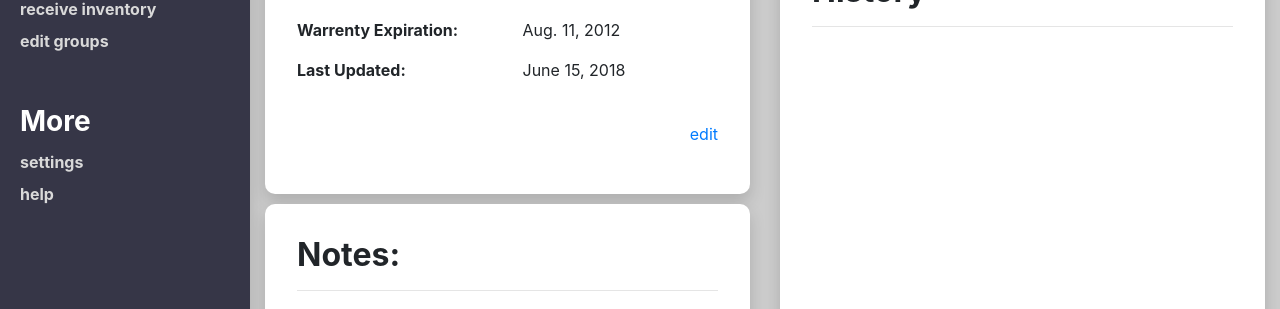
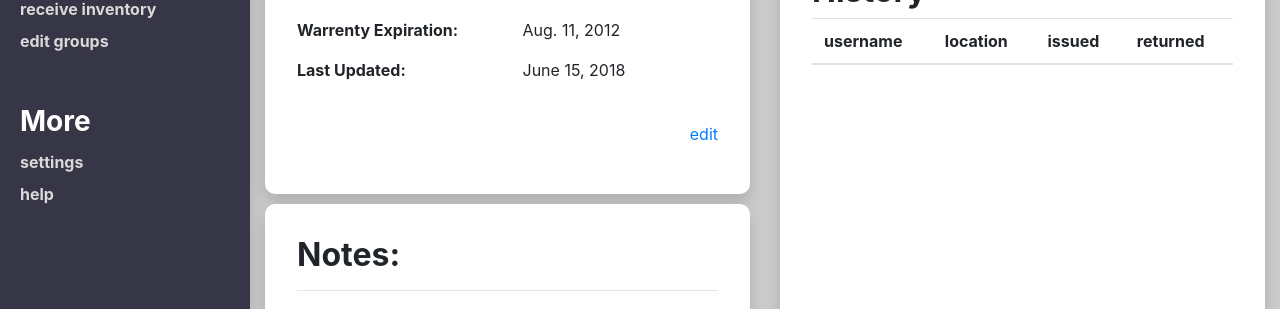
Before and after one commit to teschel6/assetManager, a Django app: page /1234/ in a window 1280 px wide. Shown: the part 415-724 px from the top of the page. Run offline with Django 3.2, Linux system fonts and the light colour scheme; data comes from the database, SQL or seed files in the repository; lists and menus that the app fills with data are empty; some libraries are stand-ins or nearby versions.

Commit message:
fixed location bug and history card

```diff
--- a/assetManager/assetManager/settings.py
+++ b/assetManager/assetManager/settings.py
@@ -26,7 +26,7 @@ SECRET_KEY = '9om(0!wl##czb(fvqk^8$d2%p_s21)d64*3^rz+7zfq@5)xz3t'
 DEBUG = True
 
 #SECURITY WARNING For development only
-ALLOWED_HOSTS = ['172.16.34.29']
+ALLOWED_HOSTS = ['172.16.34.29','172.17.38.58']
 
 
 # Application definition
--- a/assetManager/manager/models.py
+++ b/assetManager/manager/models.py
@@ -36,6 +36,6 @@ class Deployed(models.Model):
 class History(models.Model):
     asset_tag = models.ForeignKey(Inventory, on_delete=models.CASCADE)
     username = models.CharField(max_length = 32)
-    loaction = models.CharField(max_length = 32)
+    location = models.CharField(max_length = 32)
     date_issued = models.DateField()
     date_returned = models.DateField()
--- a/assetManager/manager/templates/manager/asset.html
+++ b/assetManager/manager/templates/manager/asset.html
@@ -81,8 +81,25 @@
 <!--History Card-->
 <div class="info-card history shadow">
 	<h2 class="cardd_header">History</h2>
-	<hr>
-	<br><br><br><br><br><br>
+
+  <table class="table">
+    <thead>
+    <tr>
+      <th>username</th>
+      <th>location</th>
+      <th>issued</th>
+      <th>returned</th>
+    </tr>
+    </thead>
+    {% for h in history %}
+    <tr>
+      <td> {{ h.username }} </td>
+      <td> {{ h.location }} </td>
+      <td> {{ h.date_issued }} </td>
+      <td> {{ h.date_returned }} </td>
+    </tr>
+    {% endfor %}
+  </table>
 </div>
 
 </div>
--- a/assetManager/manager/views.py
+++ b/assetManager/manager/views.py
@@ -25,6 +25,9 @@ def asset(request, asset_tag):
 	except Deployed.DoesNotExist:
 		deployed = Deployed(username = 'undeployed')
 	context['deployed'] = deployed
+	#Get deployment History
+	history = History.objects.filter(asset_tag=asset)
+	context['history'] = history
 	return render(request, 'manager/index.html',context)
 
 #Add inventory form view
@@ -79,7 +82,7 @@ def deploy(request):
 					#if undeployed than deploy
 					d = Deployed(asset_tag = i)
 					d.username = form.cleaned_data['username']
-					#add location
+					d.location = form.cleaned_data['location']
 					d.group = Group.objects.get( pk = form.cleaned_data['group'])
 					d.date_issued = datetime.date.today()
 					d.save() #add to database
```
Also changed, not shown: assetManager/inventory.sqlite3, assetManager/manager/migrations/0004_auto_20180618_1801.py (added), 1 other file.
